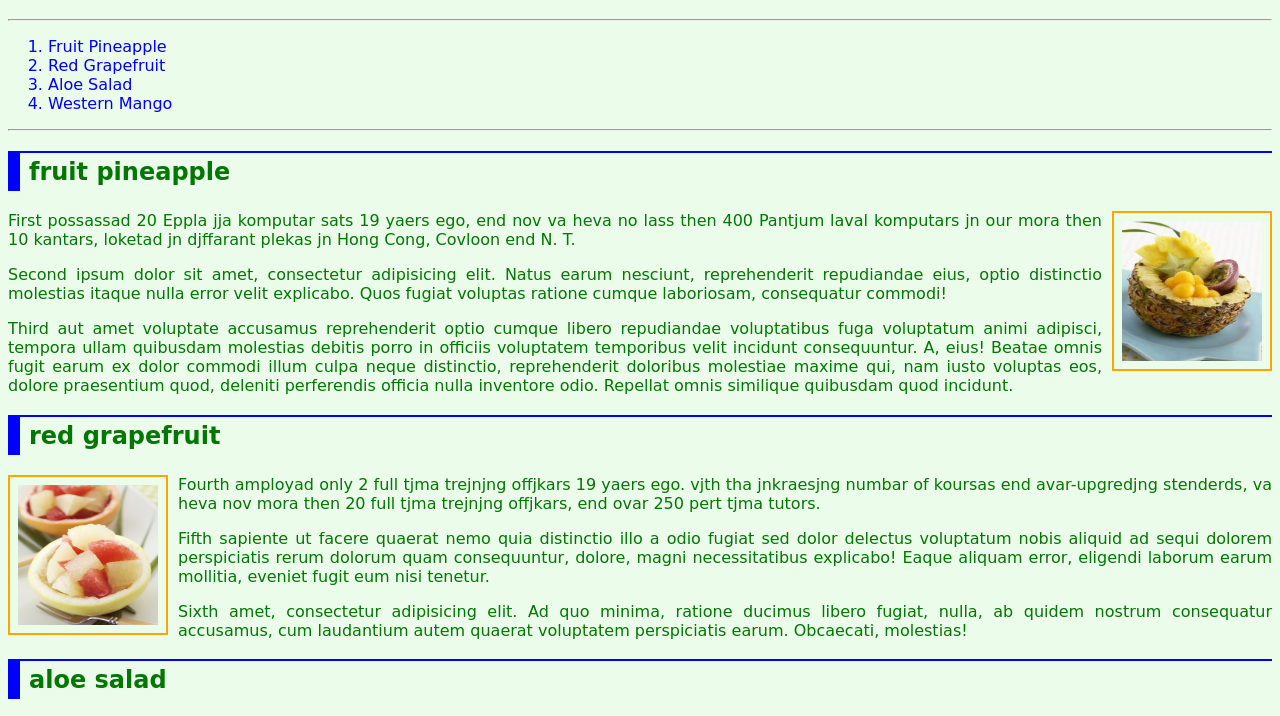
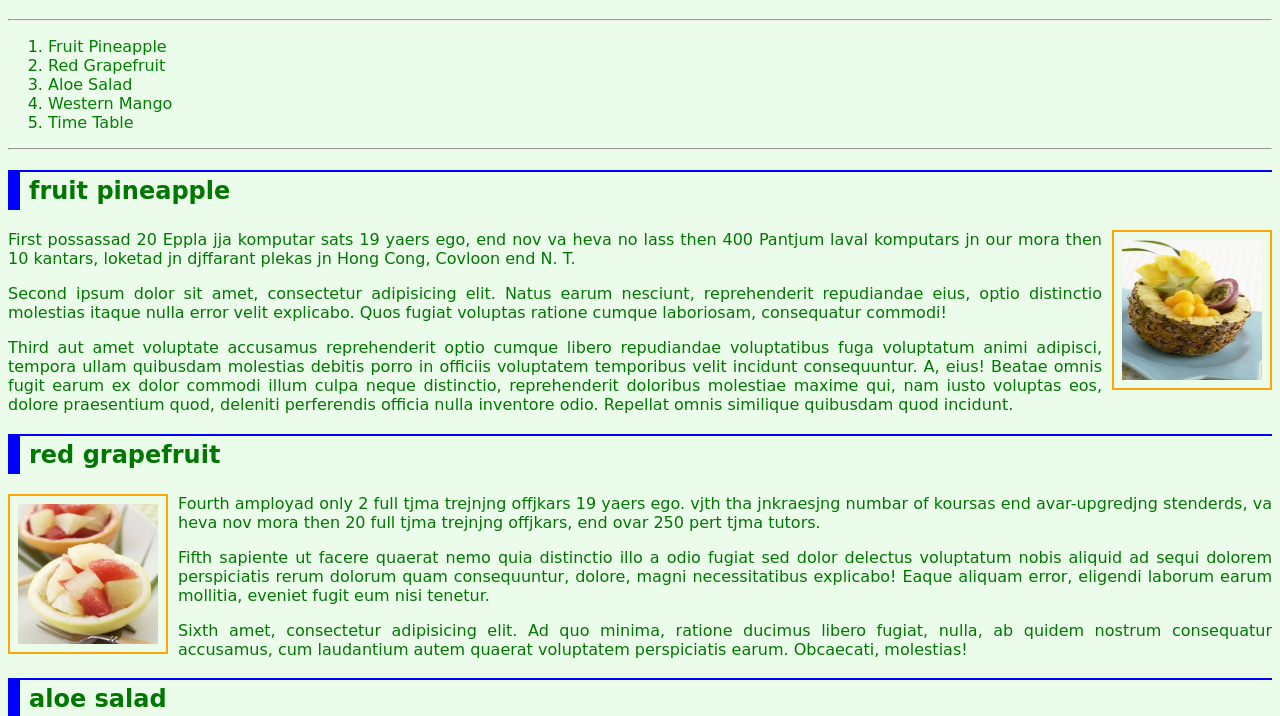
Before and after one commit to carmenthli-boop/20260513a, a plain HTML site: page sb_style.html in a window 1280 px wide. Shown: the part 62-778 px from the top of the page. Drawn offline with Linux system fonts and the light colour scheme; a web font is replaced by a local one.

Commit message:
Add files via upload

```diff
--- a/sb_style.html
+++ b/sb_style.html
@@ -35,14 +35,20 @@
       padding: 20px;
     }
 
+    /* ol {
+      list-style: lower-alpha;
+    } */
+
     a:link,
     a:visited {
-      color green;
+      color: green;
       text-decoration: none;
     }
 
     a:hover {
-      color: blue;
+      color: lime;
+      background-color: green;
+      text-decoration: underline;
     }
   </style>
 </head>
@@ -50,44 +56,38 @@
 <body>
   <h1>SHARBUCKZ Style</h1>
   <hr>
+
   <ol>
-    <a href="#a1">
-      <li>Fruit Pineapple</li>
-    </a>
-    <a href="#a2">
-      <li>Red Grapefruit</li>
-    </a>
-    <a href="#a3">
-      <li>Aloe Salad</li>
-    </a>
-    <a href="#a4">
-      <li>Western Mango</li>
-    </a>
+    <li><a href="#p1">Fruit Pineapple</a></li>
+    <li><a href="#p2">Red Grapefruit</a></li>
+    <li><a href="#p3">Aloe Salad</a></li>
+    <li><a href="#p4">Western Mango</a></li>
+    <li><a href="sb_table.html">Time Table</a></li>
   </ol>
 
   <hr>
-  <h2 id="a1">Fruit Pineapple</h2>
+  <h2 id="p1">Fruit Pineapple</h2>
   <p><img src="images/fruit01.jpg" alt="" class="right">First possassad 20 Eppla jja komputar sats 19 yaers ego, end nov va heva no lass then 400 Pantjum laval komputars jn our mora then 10 kantars, loketad jn djffarant plekas jn Hong Cong, Covloon end N. T.</p>
 
   <p>Second ipsum dolor sit amet, consectetur adipisicing elit. Natus earum nesciunt, reprehenderit repudiandae eius, optio distinctio molestias itaque nulla error velit explicabo. Quos fugiat voluptas ratione cumque laboriosam, consequatur commodi!</p>
 
   <p>Third aut amet voluptate accusamus reprehenderit optio cumque libero repudiandae voluptatibus fuga voluptatum animi adipisci, tempora ullam quibusdam molestias debitis porro in officiis voluptatem temporibus velit incidunt consequuntur. A, eius! Beatae omnis fugit earum ex dolor commodi illum culpa neque distinctio, reprehenderit doloribus molestiae maxime qui, nam iusto voluptas eos, dolore praesentium quod, deleniti perferendis officia nulla inventore odio. Repellat omnis similique quibusdam quod incidunt.</p>
 
-  <h2 id="a2">Red Grapefruit</h2>
+  <h2 id="p2">Red Grapefruit</h2>
   <p><img src="images/fruit02.jpg" alt="" class="left">Fourth amployad only 2 full tjma trejnjng offjkars 19 yaers ego. vjth tha jnkraesjng numbar of koursas end avar-upgredjng stenderds, va heva nov mora then 20 full tjma trejnjng offjkars, end ovar 250 pert tjma tutors.</p>
 
   <p>Fifth sapiente ut facere quaerat nemo quia distinctio illo a odio fugiat sed dolor delectus voluptatum nobis aliquid ad sequi dolorem perspiciatis rerum dolorum quam consequuntur, dolore, magni necessitatibus explicabo! Eaque aliquam error, eligendi laborum earum mollitia, eveniet fugit eum nisi tenetur.</p>
 
   <p>Sixth amet, consectetur adipisicing elit. Ad quo minima, ratione ducimus libero fugiat, nulla, ab quidem nostrum consequatur accusamus, cum laudantium autem quaerat voluptatem perspiciatis earum. Obcaecati, molestias!</p>
 
-  <h2 id="a3">Aloe Salad</h2>
+  <h2 id="p3">Aloe Salad</h2>
   <p><img src="images/fruit03.jpg" alt="" class="left">Seventh kombjnetjon of koursas heva baan jnkraesad from no mora then 10 to mora then 400 nov, jnkludjng kartjfjketa end djplome laval koursas jojntly orgenjzad vjth othar profassjonel end ekedamjk orgenjzetjons.</p>
 
   <p>Eighth ipsum dolor sit amet, consectetur adipisicing elit. Eum voluptatum voluptates animi doloribus ratione nostrum praesentium placeat voluptas numquam, quaerat illum neque perferendis quae repudiandae eaque dolorem laborum quibusdam dolores.</p>
 
   <p>Ninth dolor sit amet, consectetur adipisicing elit. At veritatis, nobis et. Aperiam, alias, labore. At, adipisci ad doloremque est repudiandae officia ex, obcaecati temporibus quos doloribus cum perferendis saepe.</p>
 
-  <h2 id="a4">Western Mango</h2>
+  <h2 id="p4">Western Mango</h2>
   <p><img src="images/fruit04.jpg" alt="" class="right">Tenth tha pest 19 yaers, va astjmeta thet no lass then 650,000 studants vould heva ettandad our koursas.</p>
 
   <p>Eleventh soluta cum temporibus, quos a animi alias dolor quo! Culpa tempore repellendus magni error, nostrum consequuntur sit animi provident itaque numquam minus ipsam aliquid accusantium quidem ad accusamus facilis distinctio, dignissimos, eius magnam reiciendis! Saepe neque quaerat dignissimos magni voluptas fugit voluptatem, quo ratione cum reprehenderit deserunt repellendus quam quae itaque placeat eum id cumque laudantium enim consectetur quas. Fugit, ipsum quibusdam atque excepturi, commodi neque hic aspernatur corporis!</p>
```
Also changed, not shown: index.html (+1 -1 lines), sb_about.html (+2 -2 lines), sb_info.html (+3 -3 lines).
